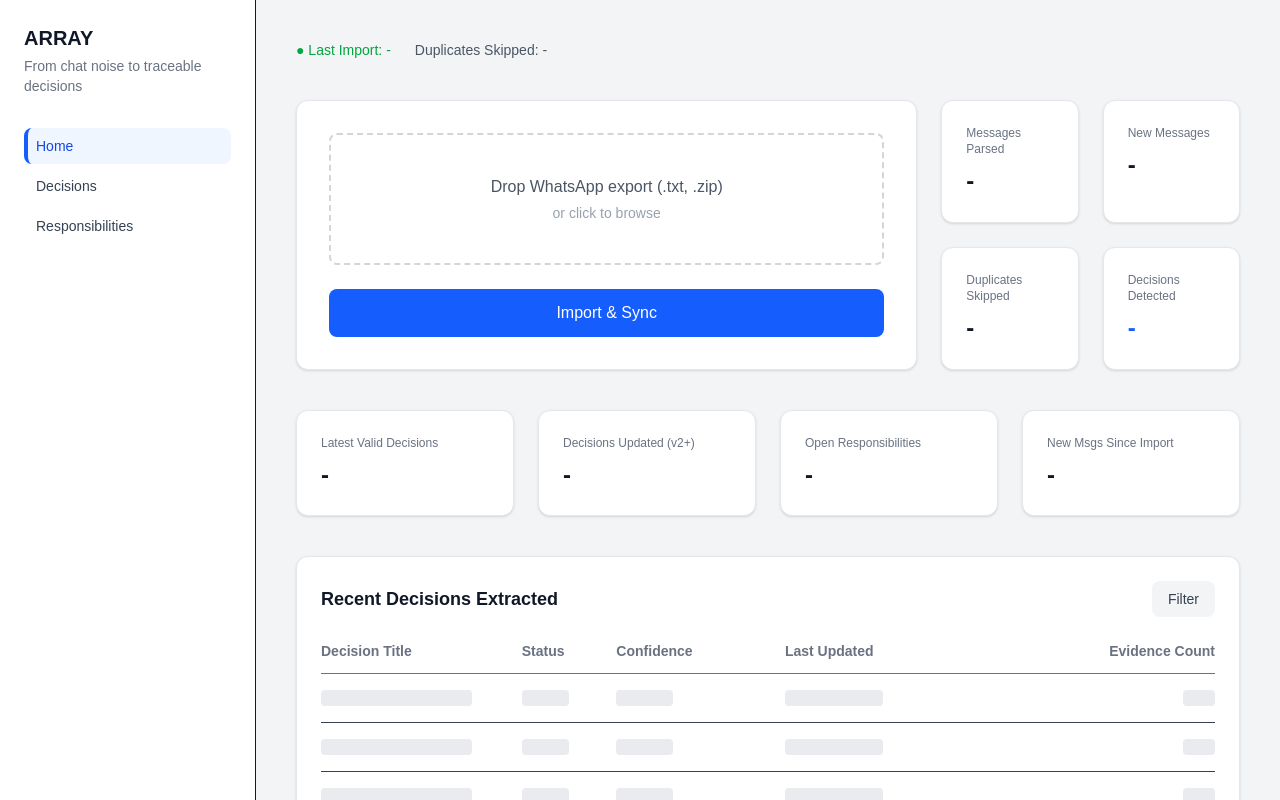
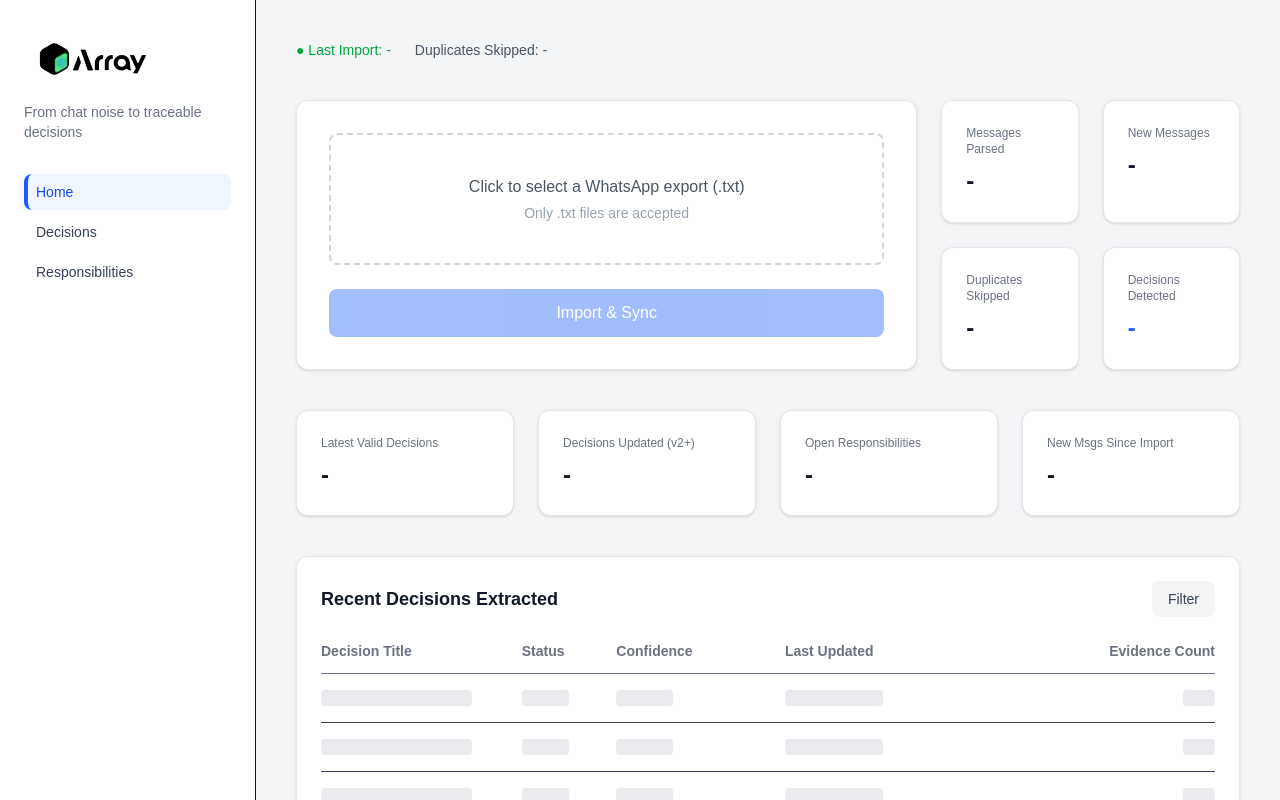
Before and after one commit to angel-sareena-sandeep/array-decisionops, a Next.js app: page /home in a window 1280 px wide. Shown: the top 800 px of the page. Built offline with nearby package versions, Linux system fonts and the light colour scheme.

Commit message:
modified favicon and logos

```diff
--- a/app/layout.tsx
+++ b/app/layout.tsx
@@ -15,6 +15,9 @@ const geistMono = Geist_Mono({
 export const metadata: Metadata = {
   title: "ARRAY",
   description: "From chat noise to traceable decisions",
+  icons: {
+    icon: "/cube.png",
+  },
 };
 
 export default function RootLayout({
--- a/components/home/ImportCard.tsx
+++ b/components/home/ImportCard.tsx
@@ -1,15 +1,127 @@
+"use client";
+
+import { useRef, useState } from "react";
+
+type Status = "idle" | "loading" | "success" | "error";
+
+async function computeSha256(text: string): Promise<string> {
+    const encoder = new TextEncoder();
+    const data = encoder.encode(text);
+    const hashBuffer = await crypto.subtle.digest("SHA-256", data);
+    const hashArray = Array.from(new Uint8Array(hashBuffer));
+    return hashArray.map((b) => b.toString(16).padStart(2, "0")).join("");
+}
+
 export default function ImportCard() {
+    const fileInputRef = useRef<HTMLInputElement>(null);
+    const [selectedFile, setSelectedFile] = useState<File | null>(null);
+    const [status, setStatus] = useState<Status>("idle");
+    const [message, setMessage] = useState<string>("");
+
+    function handleDropZoneClick() {
+        fileInputRef.current?.click();
+    }
+
+    function handleFileChange(e: React.ChangeEvent<HTMLInputElement>) {
+        const file = e.target.files?.[0] ?? null;
+        setSelectedFile(file);
+        setStatus("idle");
+        setMessage("");
+        // Reset input so the same file can be re-selected after a clear
+        e.target.value = "";
+    }
+
+    async function handleSubmit() {
+        if (!selectedFile) return;
+
+        setStatus("loading");
+        setMessage("");
+
+        try {
+            const content = await selectedFile.text();
+            const file_sha256 = await computeSha256(content);
+            const chat_name = selectedFile.name.replace(/\.[^.]+$/, "");
+            const file_name = selectedFile.name;
+
+            const res = await fetch("/api/import/whatsapp", {
+                method: "POST",
+                headers: { "Content-Type": "application/json" },
+                body: JSON.stringify({ chat_name, file_name, file_sha256, content }),
+            });
+
+            const json = await res.json();
+
+            if (!res.ok) {
+                throw new Error(json?.error ?? `Request failed (${res.status})`);
+            }
+
+            setStatus("success");
+            setMessage(
+                `Import complete — ${json.new_messages ?? 0} new messages, ` +
+                `${json.decisions_detected ?? 0} decisions, ` +
+                `${json.responsibilities_detected ?? 0} responsibilities.`
+            );
+            setSelectedFile(null);
+        } catch (err: unknown) {
+            setStatus("error");
+            setMessage(err instanceof Error ? err.message : "Upload failed.");
+        }
+    }
+
     return (
-        <div className="col-span-2 bg-white rounded-xl border border-gray-200 p-8 shadow-sm">
-            <div className="border-2 border-dashed border-gray-300 rounded-lg p-10 text-center">
-                <p className="text-gray-600 font-medium">
-                    Drop WhatsApp export (.txt, .zip)
+        <div className="col-span-2 bg-white dark:bg-gray-900 rounded-xl border border-gray-200 dark:border-gray-700 p-8 shadow-sm">
+            {/* Hidden file input */}
+            <input
+                ref={fileInputRef}
+                type="file"
+                accept=".txt"
+                className="hidden"
+                onChange={handleFileChange}
+            />
+
+            {/* Drop zone / click area */}
+            <button
+                type="button"
+                onClick={handleDropZoneClick}
+                className="w-full border-2 border-dashed border-gray-300 dark:border-gray-600 rounded-lg p-10 text-center hover:border-blue-400 transition-colors focus:outline-none focus:ring-2 focus:ring-blue-500 focus:ring-offset-2"
+            >
+                {selectedFile ? (
+                    <p className="text-blue-600 dark:text-blue-400 font-medium truncate">
+                        {selectedFile.name}
+                    </p>
+                ) : (
+                    <>
+                        <p className="text-gray-600 dark:text-gray-300 font-medium">
+                            Click to select a WhatsApp export (.txt)
+                        </p>
+                        <p className="text-sm text-gray-400 dark:text-gray-500 mt-1">
+                            Only .txt files are accepted
+                        </p>
+                    </>
+                )}
+            </button>
+
+            {/* Status message */}
+            {message && (
+                <p
+                    className={`mt-3 text-sm font-medium ${
+                        status === "success"
+                            ? "text-green-600 dark:text-green-400"
+                            : "text-red-600 dark:text-red-400"
+                    }`}
+                >
+                    {message}
                 </p>
-                <p className="text-sm text-gray-400 mt-1">or click to browse</p>
-            </div>
+            )}
 
-            <button className="mt-6 w-full bg-blue-600 text-white py-3 rounded-lg font-medium hover:bg-blue-700 transition">
-                Import &amp; Sync
+            {/* Submit button */}
+            <button
+                type="button"
+                onClick={handleSubmit}
+                disabled={!selectedFile || status === "loading"}
+                className="mt-6 w-full bg-blue-600 text-white py-3 rounded-lg font-medium hover:bg-blue-700 transition disabled:opacity-40 disabled:cursor-not-allowed"
+            >
+                {status === "loading" ? "Importing…" : "Import & Sync"}
             </button>
         </div>
     );
--- a/components/layout/Sidebar.tsx
+++ b/components/layout/Sidebar.tsx
@@ -1,6 +1,7 @@
 "use client";
 
 import Link from "next/link";
+import Image from "next/image";
 import { usePathname } from "next/navigation";
 
 const navItems = [
@@ -15,8 +16,27 @@ export default function Sidebar() {
     return (
         <aside className="w-64 bg-white border-r p-6 flex flex-col">
             <div className="mb-8">
-                <h2 className="text-xl font-bold text-gray-900">ARRAY</h2>
-                <p className="text-sm font-medium text-gray-500 mt-1">
+                <Link href="/home" className="flex items-center">
+                    {/* Mobile: cube only */}
+                    <Image
+                        src="/cube.png"
+                        alt="ARRAY"
+                        width={36}
+                        height={36}
+                        className="block sm:hidden"
+                        priority
+                    />
+                    {/* Tablet/Desktop: full logo with text */}
+                    <Image
+                        src="/logo-full.png"
+                        alt="ARRAY"
+                        width={140}
+                        height={36}
+                        className="hidden sm:block"
+                        priority
+                    />
+                </Link>
+                <p className="text-sm font-medium text-gray-500 mt-2">
                     From chat noise to traceable decisions
                 </p>
             </div>
```
